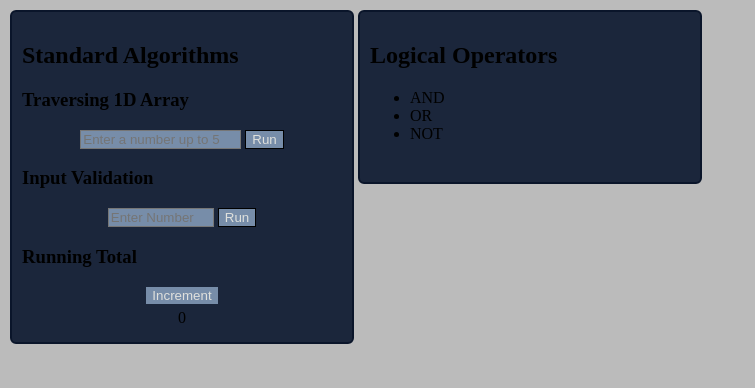
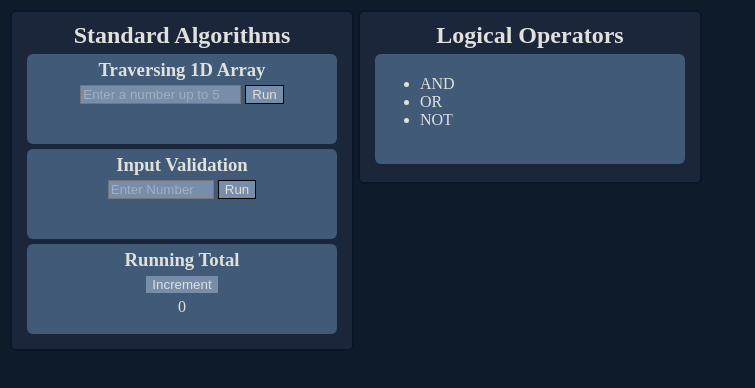
Before and after one commit to AdamDunmore/AdamDunmore.github.io, a plain HTML site: page index.html in a window 1280 px wide. Shown: the whole page, without its empty margins (0-755 px from the left). Drawn offline with Linux system fonts and the light colour scheme.

Commit message:
Update styles.css

```diff
--- a/styles.css
+++ b/styles.css
@@ -1,7 +1,33 @@
 body {
-  background-color: #bbbbbb;
+  background-color: #0d1b2a;
+  color: #e0e1dd;
+}
+
+::placeholder{
+  color: #e0e1dd6a;
 }
 
 #row1{
   display: flex;
 }
+
+.box{
+  border-color: black;
+  border-width: 5px;
+  border-radius: 6px;
+
+  background-color: #415a77;
+
+  width: 300px;
+  height: 80px;
+
+  padding: 5px;
+
+  margin: 5px;
+}
+
+.Title{
+  text-align: center;
+  margin: 0;
+  margin-bottom: 4px;
+}
```
